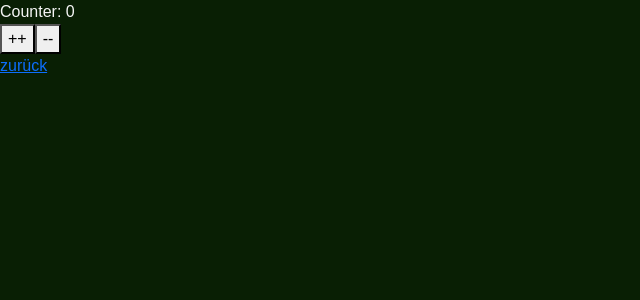
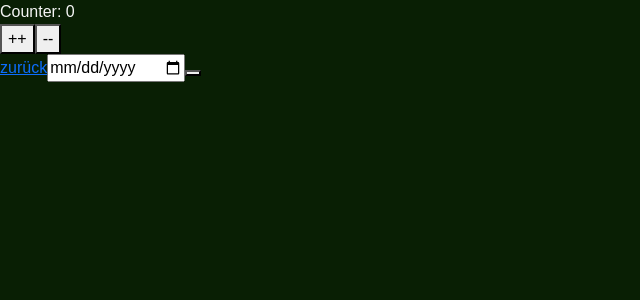
Before and after one commit to mkc-schulclub/ke-archiv, a Nuxt app in the folder frontend/: page /admin in a window 1280 px wide. Shown: the top 300 px of the page, without its empty margins (0-640 px from the left). Built offline with nearby package versions, Linux system fonts and the light colour scheme; a web font is replaced by a local one.

Commit message:
useDate from API (different format)

```diff
--- a/frontend/composables/useAusgaben.ts
+++ b/frontend/composables/useAusgaben.ts
@@ -5,9 +5,9 @@ export function useAusgaben() {
 
   const fetchData = async () => {
     try {
-      const response = await fetch('https://script.aouani.de/api/ausgaben');
+      const response = await fetch('https://frog.lowkey.gay/quaxly/api/v1/issues');
       const data = await response.json();
-      ausgaben.value = data.response;
+      ausgaben.value = data;
     } catch (error) {
       console.error('Error fetching ausgaben:', error);
     }
--- /dev/null
+++ b/frontend/composables/useDate.ts
@@ -0,0 +1,15 @@
+const months = [
+  "Januar", "Februar", "März",
+  "April", "Mai", "Juni", "Juli",
+  "August", "September", "Oktober",
+  "November", "Dezember"
+];
+export function useDate() {
+    function date(dateStr: string) {
+        const date = new Date(dateStr);
+        return `${months[date.getMonth()]} ${date.getFullYear()}`
+    }
+    return {
+      date,
+    };
+  }
--- a/frontend/pages/[ausgabe].vue
+++ b/frontend/pages/[ausgabe].vue
@@ -9,8 +9,8 @@
 
       <div class="container">
         <div class="row">
-          <div class="col-sm" v-for="(top, index) in ausgabe.tops" :key="index">
-            <p>{{ top[0] }}</p>
+          <div class="col-sm card mt-1" v-for="(top, index) in Object.entries(ausgabe.tops)" :key="index">
+            <h3>{{ top[0] }}</h3>
             <p>{{ top[1] }}</p>
           </div>
         </div>
--- a/frontend/pages/admin.vue
+++ b/frontend/pages/admin.vue
@@ -9,10 +9,13 @@
         </div>
     </div>
     <nuxt-link to="/">zurück</nuxt-link>
+    <input type="date" name="date" id="date" v-model="date">
+    <button @click="console.log(date)"></button>
   </div>
 </transition>
 </template>
 
 <script setup>
     const { counter } = useCounter()
+    let date;
 </script>
--- a/frontend/pages/index.vue
+++ b/frontend/pages/index.vue
@@ -54,7 +54,7 @@
               class="col-md-6 mt-3"
               :class="{ 'order-md-1': index % 2 === 0 }"
             >
-              <p class="text-small text-warning">{{ ausgabe.date }}</p>
+              <p class="text-small text-warning">{{ date(ausgabe.date) }}</p>
               <h1 class="fw-bold">{{ ausgabe.title }}</h1>
               <h4 class="fw-bold text-secondary">{{ ausgabe.releaseDate }}</h4>
               <p class="text-normal">{{ ausgabe.description }}</p>
@@ -79,6 +79,7 @@
 import { useAusgaben } from "~/composables/useAusgaben";
 
 const { id } = useID();
+const { date } = useDate();
 const { ausgaben } = useAusgaben();
 
 let newspapers = ausgaben;
```
